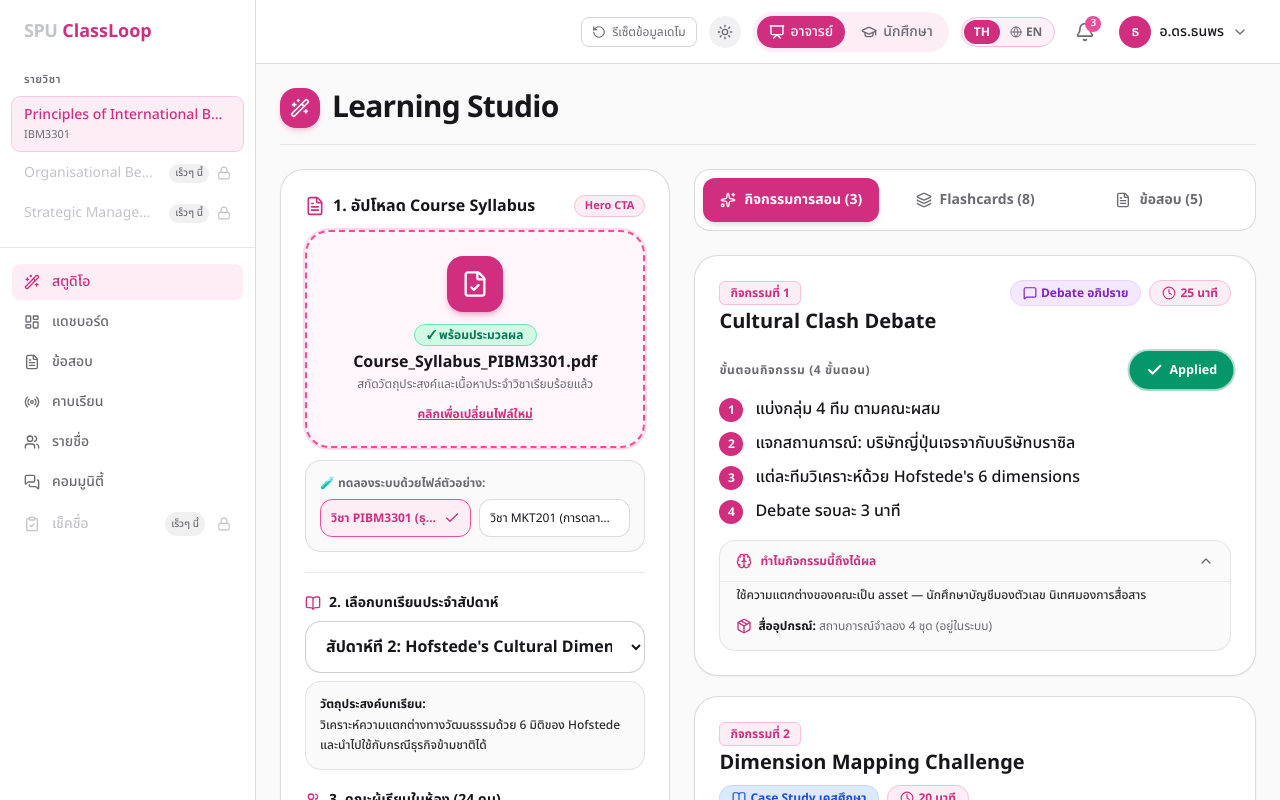
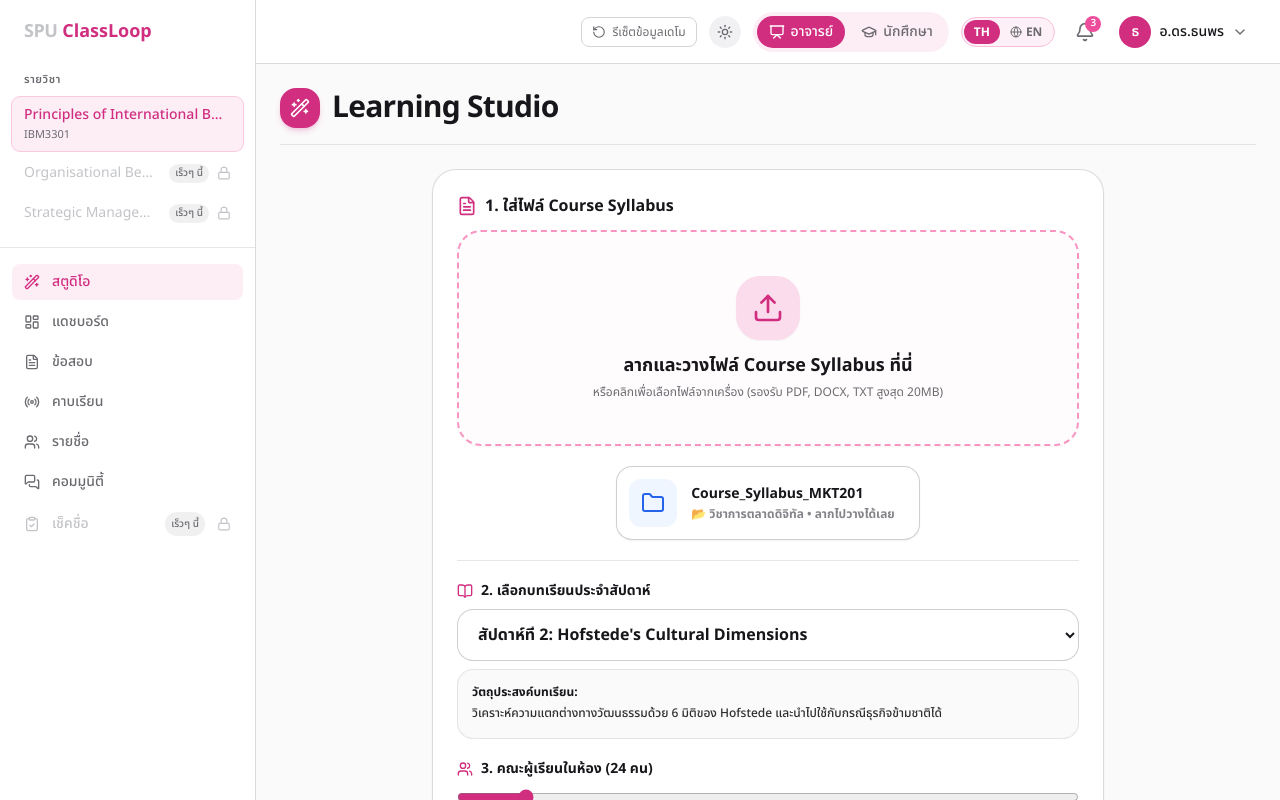
Before and after one commit to neuroeducationlab/ClassLoop-MVP-LearnHack-submission, a React (Vite) app: page /teacher in a window 1280 px wide. Shown: the top 800 px of the page. Built offline with nearby package versions, Linux system fonts and the light colour scheme.

Commit message:
refactor: update Studio hero zone, add role selection login, fix draggable folder MKT201

```diff
--- a/src/data/dictionary-en.ts
+++ b/src/data/dictionary-en.ts
@@ -74,6 +74,30 @@ export const DICTIONARY_EN: Record<string, string> = {
   'แมวน้ำ #9': 'Seal #9',
   ไม่ระบุชื่อ: 'Anonymous',
   'ผู้สอน': 'Instructor',
+
+
+  /* Avatar initials: components render nickname.slice(0, 2), so the 2-character
+     Thai prefix is what reaches the DOM. Map each to its Latin initials. */
+  'ชา': 'Ch',
+  'เอ': 'Ek',
+  'นุ': 'Nu',
+  'แอ': 'An',
+  'เก': 'Ke',
+  'รุ': 'Ru',
+  'กิ': 'Ki',
+  'ไอ': 'Ic',
+  'บอ': 'Bo',
+  'มิ': 'Mi',
+  'ต้': 'To',
+  'แน': 'Na',
+  'บิ': 'Bi',
+  'พล': 'Pl',
+  'ดุ': 'Du',
+  'เบ': 'Be',
+  'ไม': 'Mk',
+  'จู': 'Ju',
+  'นั': 'Na',
+  'หม': 'Mw',
 
   /* -------------------------------------------------------- faculties -- */
   การบัญชี: 'Accounting',
@@ -675,6 +699,14 @@ export const DICTIONARY_EN: Record<string, string> = {
   'ข้อ ${labelLetter}': 'Option ${labelLetter}',
 
   /* -------------------------------------------- studio (rev. by owner) -- */
+  '1. อัปโหลด Course Syllabus': '1. Upload your course syllabus',
+  '✓ พร้อมประมวลผล': '✓ Ready to process',
+  'สกัดวัตถุประสงค์และเนื้อหาประจำวิชาเรียบร้อยแล้ว':
+    'Course objectives and content extracted',
+  'คลิกเพื่อเปลี่ยนไฟล์ใหม่': 'Click to swap in a different file',
+  '🧪 ทดลองระบบด้วยไฟล์ตัวอย่าง:': '🧪 Try the system with a sample file:',
+  'วิชา PIBM3301 (ธุรกิจข้ามชาติ)': 'PIBM3301 (International Business)',
+  'วิชา MKT201 (การตลาดดิจิทัล)': 'MKT201 (Digital Marketing)',
   'สตูดิโอสร้างสื่อการสอน (AI Studio)': 'Teaching Material Studio (AI Studio)',
   'ผู้ช่วย AI สกัด Syllabus แปลงเป็นกิจกรรม ควิซ และ Flashcard ครบจบในคลิกเดียว':
     'An AI assistant that turns your syllabus into activities, quizzes and flashcards in one click',
@@ -726,6 +758,7 @@ export const PATTERN_RULES: { re: RegExp; to: string }[] = [
   { re: /^📄\s*ไฟล์ที่ใช้:$/, to: '📄 File in use:' },
   { re: /^วิเคราะห์จากผลคะแนนของคุณ$/, to: 'Based on your scores' },
   { re: /^ปี$/, to: 'Year' },
+  { re: /^ส\.$/, to: 'W' },
   { re: /^สัปดาห์ที่$/, to: 'Week' },
   { re: /^·?\s*สัปดาห์$/, to: '· Week' },
   { re: /^3\. คณะผู้เรียนในห้อง \($/, to: '3. Faculties in the room (' },
--- a/src/pages/Login.tsx
+++ b/src/pages/Login.tsx
@@ -1,6 +1,7 @@
 import { useEffect, useRef, useState, type FormEvent } from 'react'
 import { useNavigate } from 'react-router-dom'
 import { AlertCircle, BookOpen, GraduationCap, Loader2, Lock, Mail } from 'lucide-react'
+import LanguageSwitcher from '@/components/layout/LanguageSwitcher'
 import { DEMO_ACCOUNTS, useApp } from '@/context/AppContext'
 import { cn } from '@/lib/utils'
 
@@ -12,6 +13,7 @@ export default function Login() {
   const [password, setPassword] = useState('')
   const [error, setError] = useState<string | null>(null)
   const [loading, setLoading] = useState(false)
+  const [selectedRole, setSelectedRole] = useState<'none' | 'teacher' | 'student'>('none')
   const timer = useRef<ReturnType<typeof setTimeout> | null>(null)
 
   useEffect(
@@ -53,19 +55,60 @@ export default function Login() {
   return (
     <div className="flex min-h-screen flex-col items-center justify-center bg-canvas p-6">
       <div className="w-full max-w-sm">
+        {/* Language switch lives here too — a non-Thai reader must be able to
+            change language before they can even sign in. */}
+        <div className="mb-5 flex justify-center">
+          <LanguageSwitcher />
+        </div>
+
         {/* Logo */}
         <div className="mb-7 text-center">
           <p className="text-5xl font-extrabold tracking-tight text-grey-300">SPU</p>
           <h1 className="mt-1 text-3xl font-bold text-pink-600">ClassLoop</h1>
-          <p className="mt-2 text-sm text-grey-600">
-            ผู้ช่วย AI สำหรับออกแบบคาบเรียน Active Learning
-          </p>
         </div>
 
-        <form
-          onSubmit={submit}
-          className="space-y-4 rounded-2xl border border-grey-300/60 bg-paper p-6 shadow-sm"
-        >
+        {selectedRole === 'none' ? (
+          <div className="space-y-4 animate-fadeIn">
+            <h2 className="text-center text-lg font-bold text-ink mb-6">กรุณาเลือกสถานะของคุณ</h2>
+
+            <button
+              onClick={() => setSelectedRole('teacher')}
+              className="flex w-full items-center gap-4 rounded-3xl border-2 border-grey-300/60 bg-paper p-5 transition-all hover:border-pink-500 hover:bg-pink-50/40 hover:shadow-md cursor-pointer group"
+            >
+              <div className="flex h-14 w-14 items-center justify-center rounded-2xl bg-pink-100 text-pink-600 group-hover:scale-110 transition-transform shadow-xs">
+                <BookOpen className="h-7 w-7" />
+              </div>
+              <div className="text-left">
+                <h3 className="text-xl font-extrabold text-ink group-hover:text-pink-600 transition-colors">อาจารย์ผู้สอน</h3>
+                <p className="text-sm text-grey-600 mt-1 font-medium">เข้าสู่ระบบจัดการและสร้างสื่อการสอน</p>
+              </div>
+            </button>
+
+            <button
+              onClick={() => setSelectedRole('student')}
+              className="flex w-full items-center gap-4 rounded-3xl border-2 border-grey-300/60 bg-paper p-5 transition-all hover:border-blue-500 hover:bg-blue-50/40 hover:shadow-md cursor-pointer group"
+            >
+              <div className="flex h-14 w-14 items-center justify-center rounded-2xl bg-blue-100 text-blue-600 group-hover:scale-110 transition-transform shadow-xs">
+                <GraduationCap className="h-7 w-7" />
+              </div>
+              <div className="text-left">
+                <h3 className="text-xl font-extrabold text-ink group-hover:text-blue-600 transition-colors">นักศึกษา</h3>
+                <p className="text-sm text-grey-600 mt-1 font-medium">เข้าเรียน ทำกิจกรรม และทบทวนบทเรียน</p>
+              </div>
+            </button>
+          </div>
+        ) : (
+          <div className="animate-fadeIn">
+            <button
+              onClick={() => setSelectedRole('none')}
+              className="mb-4 text-sm font-bold text-grey-500 hover:text-pink-600 flex items-center gap-1.5 transition-colors cursor-pointer"
+            >
+              ← ย้อนกลับ
+            </button>
+            <form
+              onSubmit={submit}
+              className="space-y-4 rounded-3xl border border-grey-300/60 bg-paper p-6 shadow-sm"
+            >
           <div>
             <label htmlFor="email" className="mb-1.5 block text-sm font-semibold text-ink">
               อีเมล
@@ -134,7 +177,7 @@ export default function Login() {
             บัญชีสำหรับเดโม (คลิกเพื่อกรอกอัตโนมัติ)
           </p>
           <div className="mt-2 space-y-2">
-            {DEMO_ACCOUNTS.map((acc) => (
+            {DEMO_ACCOUNTS.filter(acc => acc.role === selectedRole).map((acc) => (
               <button
                 key={acc.email}
                 type="button"
@@ -167,6 +210,8 @@ export default function Login() {
         <p className="mt-5 text-center text-xs text-grey-600">
           สำหรับบุคลากรและนักศึกษามหาวิทยาลัยศรีปทุม
         </p>
+          </div>
+        )}
       </div>
     </div>
   )
--- a/src/pages/teacher/Studio.tsx
+++ b/src/pages/teacher/Studio.tsx
@@ -1,4 +1,4 @@
-import { useEffect, useState } from 'react'
+import { useEffect, useRef, useState } from 'react'
 import {
   BookOpen,
   Brain,
@@ -10,6 +10,7 @@ import {
   EyeOff,
   FileCheck,
   FileText,
+  Folder,
   HelpCircle,
   Layers,
   Lightbulb,
@@ -30,12 +31,14 @@ import type { ActivityFormat, PretestQuestion } from '@/data/seed-data'
 
 export default function Studio() {
   const { topics, generatedContent, startGeneration, isGenerating, activeActivity, setActiveActivity } = useApp()
+  const fileInputRef = useRef<HTMLInputElement>(null)
 
-  // Left Panel Input State
-  const [usingSampleSyllabus, setUsingSampleSyllabus] = useState(true)
+  // Left Panel Input State (Starts EMPTY as requested)
+  const [, setUsingSampleSyllabus] = useState(false)
   const [selectedTopicId, setSelectedTopicId] = useState<string>(topics[1]?.id || 't2')
   const [studentCount, setStudentCount] = useState<number>(24)
-  const [fileName, setFileName] = useState<string | null>('Course_Syllabus_PIBM3301.pdf')
+  const [fileName, setFileName] = useState<string | null>(null)
+  const [isDragging, setIsDragging] = useState(false)
 
   const allFaculties = [
     { id: 'Accounting', name: 'การบัญชี' },
@@ -49,8 +52,8 @@ export default function Studio() {
     allFaculties.map((f) => f.id)
   )
 
-  // Right Panel & Flow State
-  const [hasGenerated, setHasGenerated] = useState(true)
+  // Right Panel & Flow State (Starts UNGENERATED as requested)
+  const [hasGenerated, setHasGenerated] = useState(false)
   const [activeTab, setActiveTab] = useState<'activities' | 'flashcards' | 'pretest'>('activities')
 
   // Cycling Loader & Progress State
@@ -85,6 +88,10 @@ export default function Studio() {
 
   // Click handler for "สร้างสื่อการสอน"
   const handleGenerate = () => {
+    if (!fileName) {
+      setFileName('Course_Syllabus_PIBM3301.pdf')
+      setUsingSampleSyllabus(true)
+    }
     setHasGenerated(true)
     startGeneration()
     setGenerationStep(0)
@@ -159,7 +166,7 @@ export default function Studio() {
 
   return (
     <div className="mx-auto max-w-7xl space-y-6 pb-16">
-      {/* Clean Page Header — Easy to Read for Senior Instructors */}
+      {/* Clean Page Header */}
       <div className="flex flex-col gap-1 border-b border-grey-300/40 pb-4">
         <div className="flex items-center gap-3">
           <span className="flex h-10 w-10 items-center justify-center rounded-2xl bg-pink-600 text-white shadow-md shadow-pink-600/20">
@@ -173,34 +180,80 @@ export default function Studio() {
         </div>
       </div>
 
-      {/* Main Layout Grid: Left Form Panel (40%) & Right Output Panel (60%) */}
-      <div className="flex flex-col gap-6 lg:flex-row lg:items-start">
-
-        {/* LEFT FORM PANEL (40%) — Extremely Clean & Friendly */}
-        <div className="w-full shrink-0 space-y-5 rounded-3xl border border-grey-300/60 bg-paper p-6 shadow-sm lg:w-[40%]">
-
-          {/* Section 1: MAIN HERO CALL TO ACTION — Course Syllabus Dropzone */}
+      {/* Main Layout Container — Centers before generation, expands to 2-column after generation */}
+      <div
+        className={cn(
+          'transition-all duration-500',
+          hasGenerated || isGenerating
+            ? 'flex flex-col gap-6 lg:flex-row lg:items-start'
+            : 'max-w-2xl mx-auto'
+        )}
+      >
+        {/* FORM PANEL — Main Focal Creation Zone */}
+        <div
+          className={cn(
+            'space-y-5 rounded-3xl border border-grey-300/60 bg-paper p-6 shadow-sm transition-all',
+            hasGenerated || isGenerating ? 'w-full shrink-0 lg:w-[40%]' : 'w-full'
+          )}
+        >
+          {/* Section 1: Course Syllabus Drag & Dropzone */}
           <div className="space-y-3">
-            <div className="flex items-center justify-between">
             <label className="block text-base font-extrabold text-ink flex items-center gap-2">
               <FileText className="h-5 w-5 text-pink-600" />
-                <span>1. อัปโหลด Course Syllabus</span>
+              <span>1. ใส่ไฟล์ Course Syllabus</span>
             </label>
-              <span className="text-[11px] font-extrabold text-pink-600 bg-pink-50 dark:bg-pink-950/60 px-2.5 py-0.5 rounded-full border border-pink-200">
-                Hero CTA
-              </span>
-            </div>
 
-            {/* Prominent Hero Dropzone Box */}
+            {/* Hidden Native File Input */}
+            <input
+              ref={fileInputRef}
+              type="file"
+              accept=".pdf,.docx,.txt"
+              className="hidden"
+              onChange={(e) => {
+                if (e.target.files && e.target.files[0]) {
+                  const file = e.target.files[0]
+                  setFileName(file.name)
+                  setUsingSampleSyllabus(false)
+                  showToast(`เลือกไฟล์ "${file.name}" เรียบร้อยแล้ว`)
+                }
+              }}
+            />
+
+            {/* Drag & Drop Hero Box */}
             <div
-              onClick={() => {
-                setFileName('Course_Syllabus_PIBM3301.pdf')
+              onDragOver={(e) => {
+                e.preventDefault()
+                setIsDragging(true)
+              }}
+              onDragLeave={() => setIsDragging(false)}
+              onDrop={(e) => {
+                e.preventDefault()
+                setIsDragging(false)
+
+                // 1. Handle actual file drop from OS
+                if (e.dataTransfer.files && e.dataTransfer.files[0]) {
+                  const droppedFile = e.dataTransfer.files[0]
+                  setFileName(droppedFile.name)
                   setUsingSampleSyllabus(false)
-                showToast('อัปโหลดไฟล์ Syllabus เรียบร้อยแล้ว')
+                  showToast(`ลากวางไฟล์ "${droppedFile.name}" เรียบร้อยแล้ว`)
+                  return
+                }
+
+                // 2. Handle simulated drag from our sample folder
+                const droppedText = e.dataTransfer.getData("text/plain")
+                if (droppedText === "sample-mkt201") {
+                  setUsingSampleSyllabus(true)
+                  setFileName('Course_Syllabus_MKT201.docx')
+                  setSelectedTopicId(topics[0]?.id || 't1')
+                  showToast('ลากวางไฟล์ตัวอย่าง MKT201 (การตลาดดิจิทัล) เรียบร้อยแล้ว')
+                }
               }}
+              onClick={() => fileInputRef.current?.click()}
               className={cn(
-                'group relative flex flex-col items-center justify-center rounded-3xl border-2 border-dashed p-6 text-center transition-all cursor-pointer shadow-sm',
-                fileName
+                'group relative flex flex-col items-center justify-center rounded-3xl border-2 border-dashed p-8 text-center transition-all cursor-pointer shadow-sm',
+                isDragging
+                  ? 'border-pink-600 bg-pink-100/60 dark:bg-pink-950/80 scale-[1.02] ring-4 ring-pink-500/30'
+                  : fileName
                   ? 'border-pink-500 bg-pink-50/50 dark:bg-pink-950/30 ring-2 ring-pink-500/20'
                   : 'border-pink-300 bg-pink-50/20 hover:border-pink-500 hover:bg-pink-50/40'
               )}
@@ -220,17 +273,17 @@ export default function Studio() {
                     </p>
                   </div>
                   <span className="text-xs font-bold text-pink-600 underline pt-1 group-hover:text-pink-700">
-                    คลิกเพื่อเปลี่ยนไฟล์ใหม่
+                    คลิกหรือลากวางไฟล์ใหม่เพื่อเปลี่ยน
                   </span>
                 </div>
               ) : (
-                <div className="flex flex-col items-center gap-3 py-2">
-                  <div className="flex h-14 w-14 items-center justify-center rounded-2xl bg-pink-100 text-pink-600 group-hover:scale-110 transition-transform shadow-xs">
-                    <Upload className="h-7 w-7" />
+                <div className="flex flex-col items-center gap-3 py-3">
+                  <div className="flex h-16 w-16 items-center justify-center rounded-3xl bg-pink-100 text-pink-600 group-hover:scale-110 transition-transform shadow-xs">
+                    <Upload className="h-8 w-8" />
                   </div>
                   <div>
-                    <p className="text-base font-extrabold text-ink">
-                      ลากและวางไฟล์ Course Syllabus ที่นี่
+                    <p className="text-lg font-extrabold text-ink">
+                      {isDragging ? 'วางไฟล์ที่นี่เพื่ออัปโหลด!' : 'ลากและวางไฟล์ Course Syllabus ที่นี่'}
                     </p>
                     <p className="text-xs text-grey-600 mt-1">
                       หรือคลิกเพื่อเลือกไฟล์จากเครื่อง (รองรับ PDF, DOCX, TXT สูงสุด 20MB)
@@ -238,55 +291,34 @@ export default function Studio() {
                   </div>
                 </div>
               )}
+
+              {/* Sample file integrated inside dropzone removed as per request */}
             </div>
 
-            {/* Demo Sample Files Section for Quick System Testing */}
-            <div className="rounded-2xl bg-canvas p-3.5 border border-grey-300/50 space-y-2">
-              <p className="text-xs font-bold text-grey-600 flex items-center gap-1.5">
-                <span>🧪 ทดลองระบบด้วยไฟล์ตัวอย่าง:</span>
-              </p>
-              <div className="grid grid-cols-1 sm:grid-cols-2 gap-2">
-                <button
-                  type="button"
-                  onClick={() => {
-                    setUsingSampleSyllabus(true)
-                    setFileName('Course_Syllabus_PIBM3301.pdf')
-                    setSelectedTopicId(topics[1]?.id || 't2')
-                    showToast('เลือกไฟล์ตัวอย่าง PIBM3301 (ธุรกิจข้ามชาติ)')
+            {/* Draggable Folder - OUTSIDE dropzone but inside Section 1 */}
+            <div className="flex justify-center pt-2">
+              <div
+                draggable
+                onDragStart={(e) => {
+                  e.dataTransfer.setData("text/plain", "sample-mkt201")
                 }}
-                  className={cn(
-                    'flex items-center justify-between rounded-xl p-2.5 text-left border text-xs transition-all cursor-pointer',
-                    usingSampleSyllabus && fileName === 'Course_Syllabus_PIBM3301.pdf'
-                      ? 'border-pink-500 bg-pink-50 text-pink-600 font-bold dark:bg-pink-950/60'
-                      : 'border-grey-300/60 bg-paper text-ink hover:border-pink-300'
-                  )}
-                >
-                  <span className="truncate pr-1">วิชา PIBM3301 (ธุรกิจข้ามชาติ)</span>
-                  {usingSampleSyllabus && fileName === 'Course_Syllabus_PIBM3301.pdf' && (
-                    <Check className="h-4 w-4 shrink-0 text-pink-600" />
-                  )}
-                </button>
-
-                <button
-                  type="button"
-                  onClick={() => {
+                onClick={(e) => {
+                  e.stopPropagation()
                   setUsingSampleSyllabus(true)
                   setFileName('Course_Syllabus_MKT201.docx')
                   setSelectedTopicId(topics[0]?.id || 't1')
                   showToast('เลือกไฟล์ตัวอย่าง MKT201 (การตลาดดิจิทัล)')
                 }}
-                  className={cn(
-                    'flex items-center justify-between rounded-xl p-2.5 text-left border text-xs transition-all cursor-pointer',
-                    usingSampleSyllabus && fileName === 'Course_Syllabus_MKT201.docx'
-                      ? 'border-pink-500 bg-pink-50 text-pink-600 font-bold dark:bg-pink-950/60'
-                      : 'border-grey-300/60 bg-paper text-ink hover:border-pink-300'
-                  )}
+                className="flex items-center gap-3.5 rounded-2xl border border-grey-300/80 bg-white p-3 pr-6 shadow-sm cursor-grab active:cursor-grabbing hover:border-pink-400 hover:shadow-md hover:-translate-y-0.5 transition-all group"
+                title="ลากโฟลเดอร์นี้ไปวางในกล่องด้านบนได้เลย"
               >
-                  <span className="truncate pr-1">วิชา MKT201 (การตลาดดิจิทัล)</span>
-                  {usingSampleSyllabus && fileName === 'Course_Syllabus_MKT201.docx' && (
-                    <Check className="h-4 w-4 shrink-0 text-pink-600" />
-                  )}
-                </button>
+                <div className="flex h-12 w-12 items-center justify-center rounded-xl bg-blue-50 text-blue-600 group-hover:bg-blue-100 transition-colors">
+                  <Folder className="h-6 w-6 group-hover:scale-110 transition-transform" />
+                </div>
+                <div className="text-left">
+                  <p className="text-sm font-extrabold text-ink group-hover:text-pink-600 transition-colors">Course_Syllabus_MKT201</p>
+                  <p className="text-xs font-bold text-grey-500 mt-0.5">📂 วิชาการตลาดดิจิทัล • ลากไปวางได้เลย</p>
+                </div>
               </div>
             </div>
           </div>
@@ -378,9 +410,9 @@ export default function Studio() {
           </button>
         </div>
 
-        {/* RIGHT OUTPUT PANEL (60%) — Clean & Uncluttered */}
-        <div className="w-full flex-1 lg:w-[60%]">
-
+        {/* RIGHT OUTPUT PANEL (Reveals ONLY after generating) */}
+        {(hasGenerated || isGenerating) && (
+          <div className="w-full flex-1 lg:w-[60%] animate-fadeIn">
             {/* STATE 1: Simple Loading State */}
             {isGenerating && (
               <div className="space-y-6 rounded-3xl border border-grey-300/60 bg-paper p-8 text-center shadow-md">
@@ -406,7 +438,6 @@ export default function Studio() {
             {/* STATE 2: Revealed Generated Results */}
             {hasGenerated && !isGenerating && (
               <div className="space-y-6">
-
                 {/* 3 Main Tabs Navigation */}
                 <div className="flex items-center gap-2 rounded-2xl border border-grey-300/60 bg-paper p-2 shadow-2xs">
                   <button
@@ -765,11 +796,10 @@ export default function Studio() {
                     {generatedContent.mixedClassTip}
                   </p>
                 </div>
-
               </div>
             )}
-
           </div>
+        )}
       </div>
 
       {/* Floating Toast Notification */}
```
Lines whose indentation alone changed are shown as unchanged.
